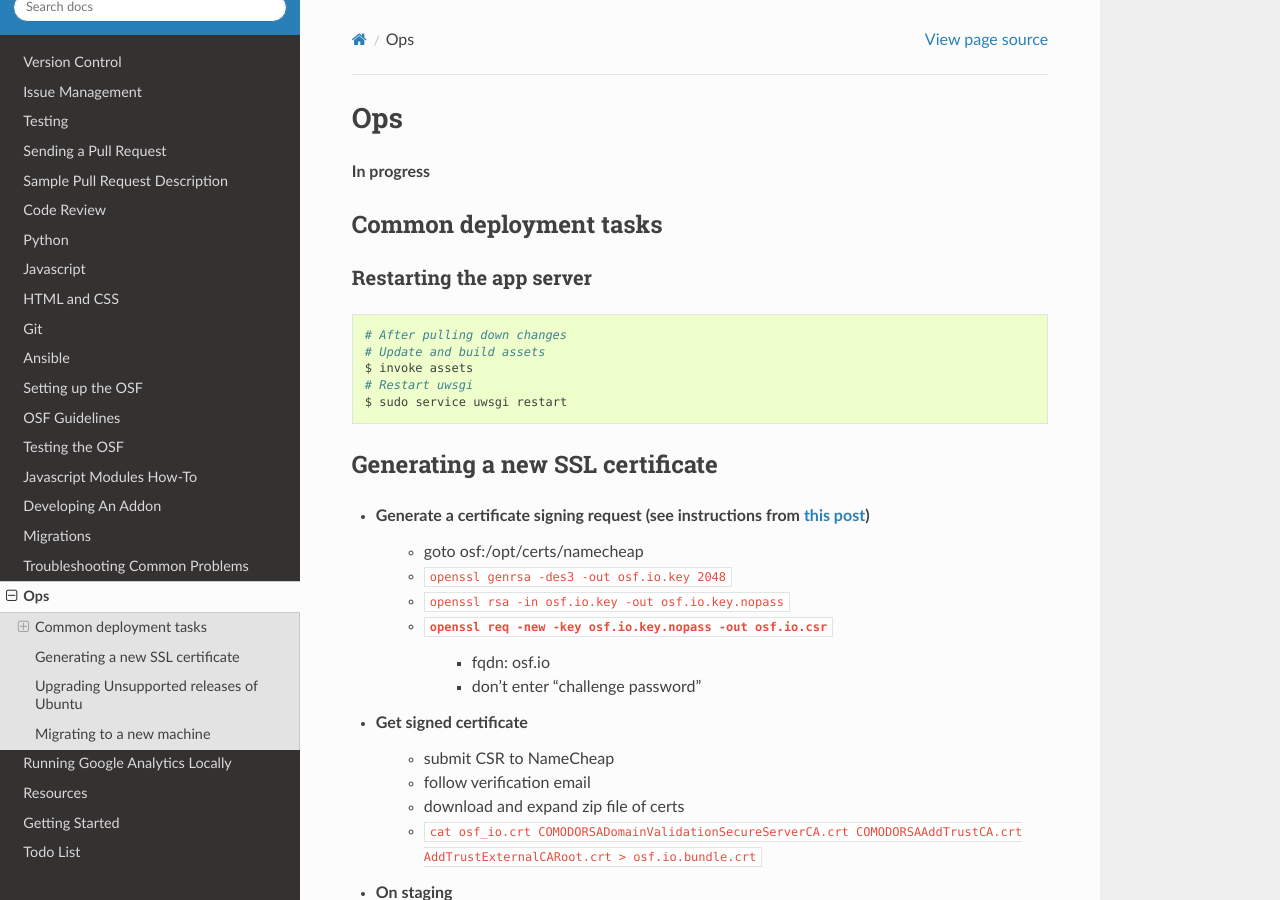
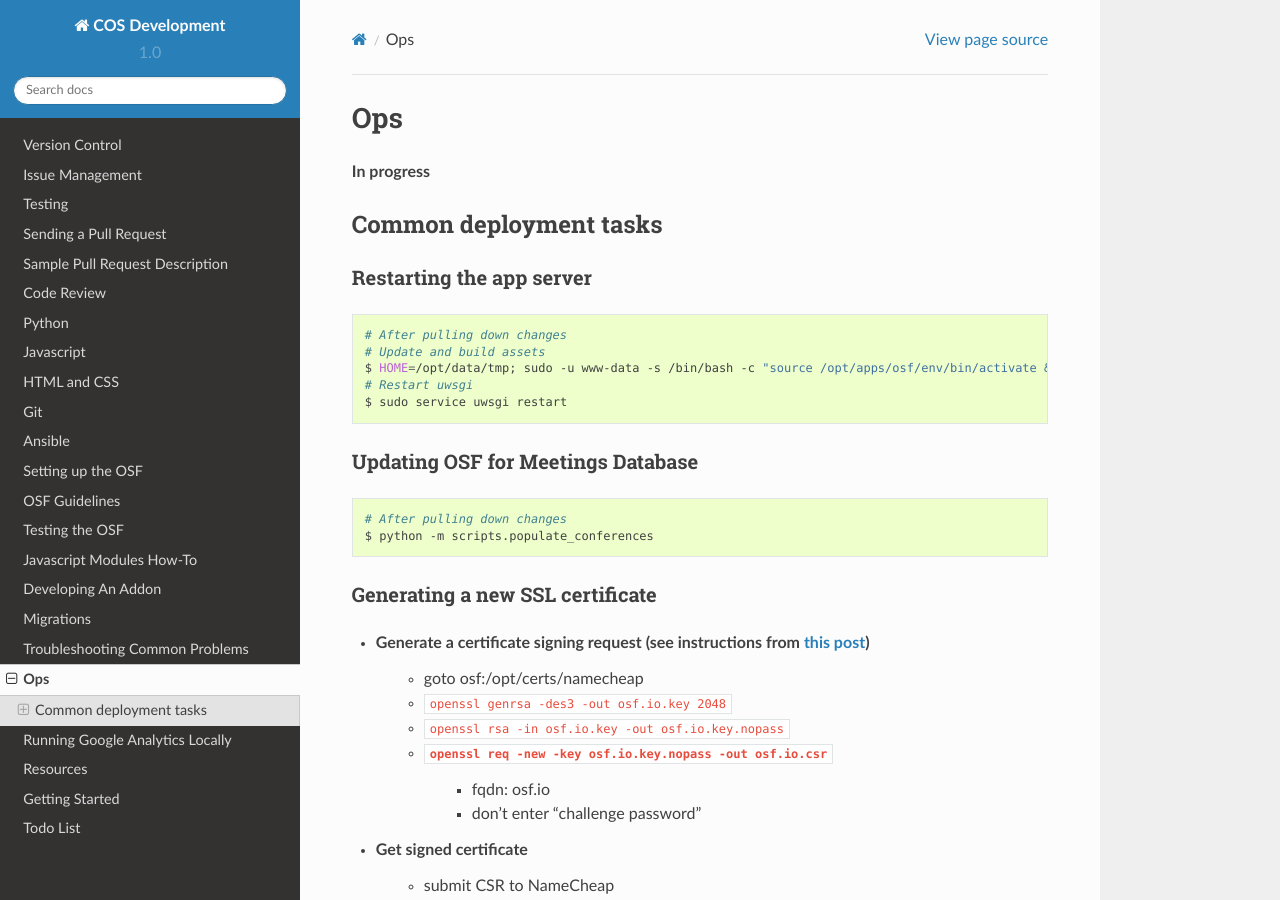
Before and after one commit to CenterForOpenScience/COSDev, a Sphinx documentation site: the page built from docs/osf/ops.rst, in a window 1280 px wide and 900 px high. Built offline with Sphinx 7.4.7 and the Read the Docs theme 2.0.0, drawn with Linux system fonts in a browser that asks for light colours.

Commit message:
Update command for building assets; add command for updating conferences

```diff
--- a/docs/osf/ops.rst
+++ b/docs/osf/ops.rst
@@ -13,12 +13,20 @@
 
     # After pulling down changes
     # Update and build assets
-    $ invoke assets
+    $ HOME=/opt/data/tmp; sudo -u www-data -s /bin/bash -c "source /opt/apps/osf/env/bin/activate && invoke assets"
     # Restart uwsgi
     $ sudo service uwsgi restart
 
+Updating OSF for Meetings Database
+----------------------------------
+
+.. code-block:: bash
+
+    # After pulling down changes
+    $ python -m scripts.populate_conferences
+
 Generating a new SSL certificate
-********************************
+--------------------------------
 
 
 * Generate a certificate signing request (see instructions from `this post <http://blog.wensheng.org/2012/03/using-namecheap-ssl-with-nginx.html>`_)
@@ -49,7 +57,7 @@
 
 
 Upgrading Unsupported releases of Ubuntu
-****************************************
+----------------------------------------
 
 - `EOLUpgrades <https://help.ubuntu.com/community/EOLUpgrades/>`_
 - `How to install software or upgrade from old unsupported release? <https://askubuntu.com/questions/91815/how-to-install-software-or-upgrade-from-old-unsupported-release/91821#91821?newreg=55cb4b0054814dbe9fdf36b3a0a08f27>`_ (AskUbuntu)
@@ -62,7 +70,7 @@
 
 
 Migrating to a new machine
-**************************
+--------------------------
 
 .. todo:: This is incomplete. Add final steps and clean this up.
 
```
